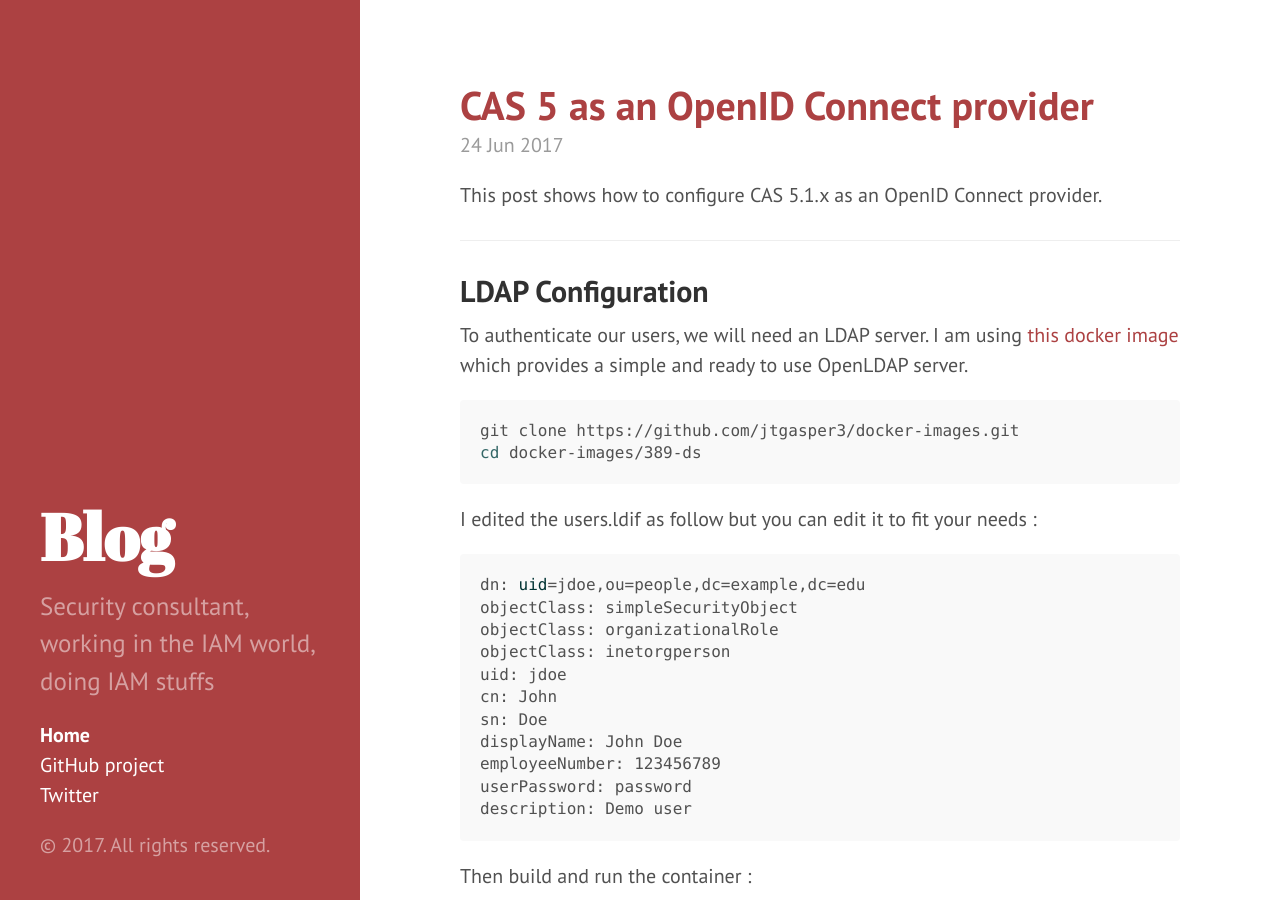
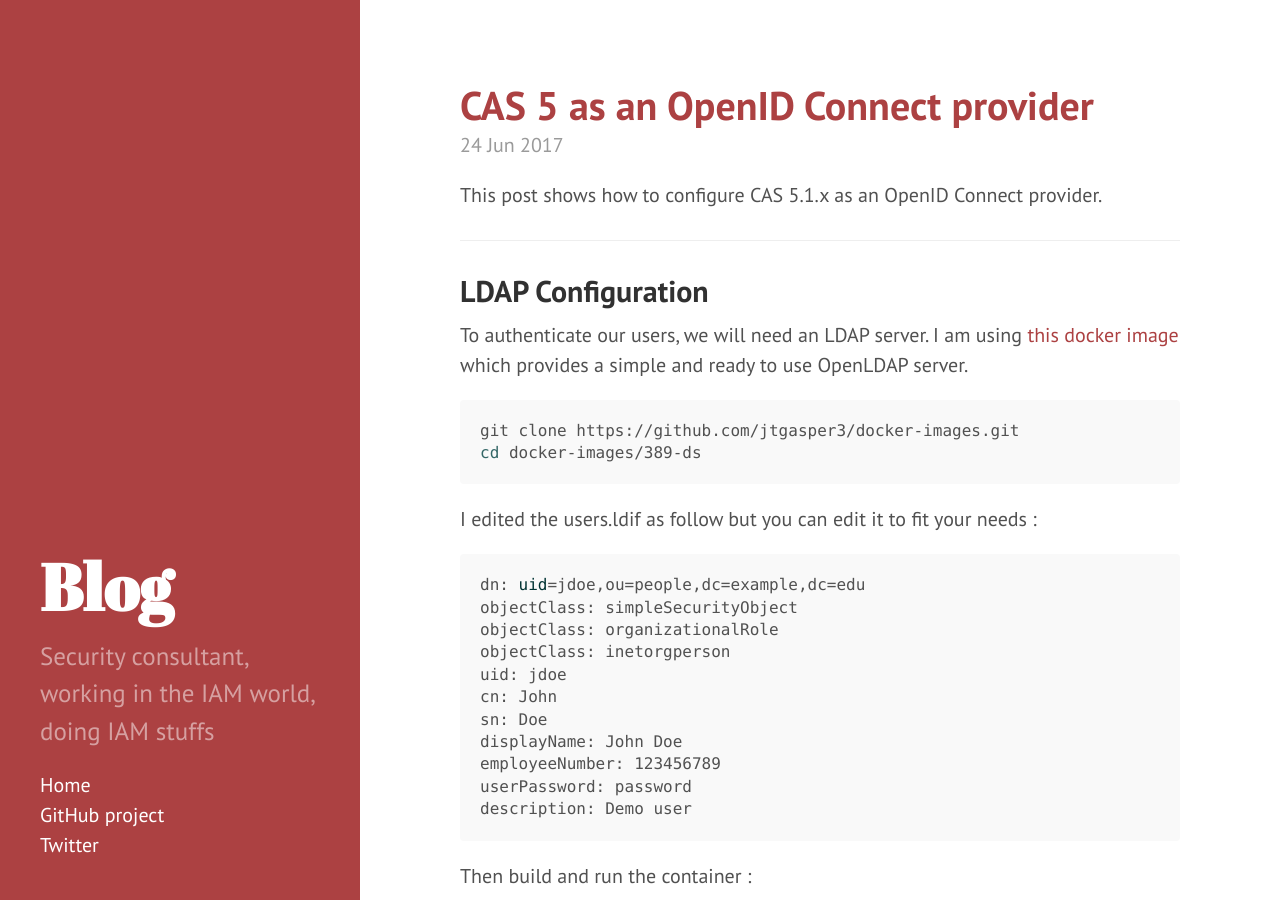
Before and after one commit to mirzlab/mirzlab.github.io, a Jekyll site: the page built from index.html, in a window 1280 px wide and 900 px high. Built offline with Jekyll 4.4.1, drawn with Linux system fonts in a browser that asks for light colours; Markdown is read by kramdown in place of the engine named in the settings; the list of posts is cut into pages by our own code; part of the change alters nothing that is shown.

```diff
--- a/_includes/sidebar.html
+++ b/_includes/sidebar.html
@@ -28,7 +28,5 @@
       <li class="sidebar-nav-item"><a href="{{ site.github.repo }}">GitHub project</a></li>
       <li class="sidebar-nav-item"><a href="{{ site.author.url }}">Twitter</a></li>
     </ul>
-
-    <p>&copy; {{ site.time | date: '%Y' }}. All rights reserved.</p>
   </div>
 </div>
--- a/index.html
+++ b/index.html
@@ -1,6 +1,6 @@
 ---
 layout: default
-title: Home
+title:
 ---
 
 <div class="posts">
```
